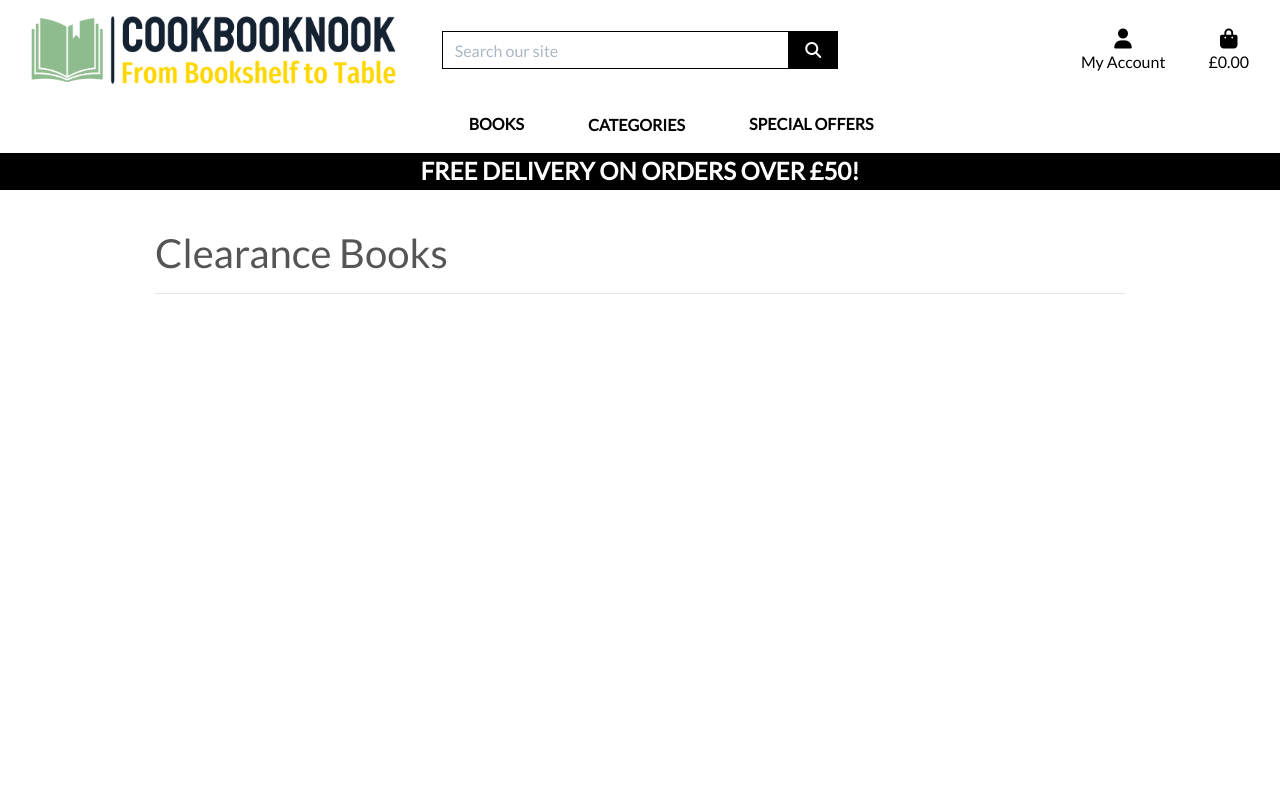
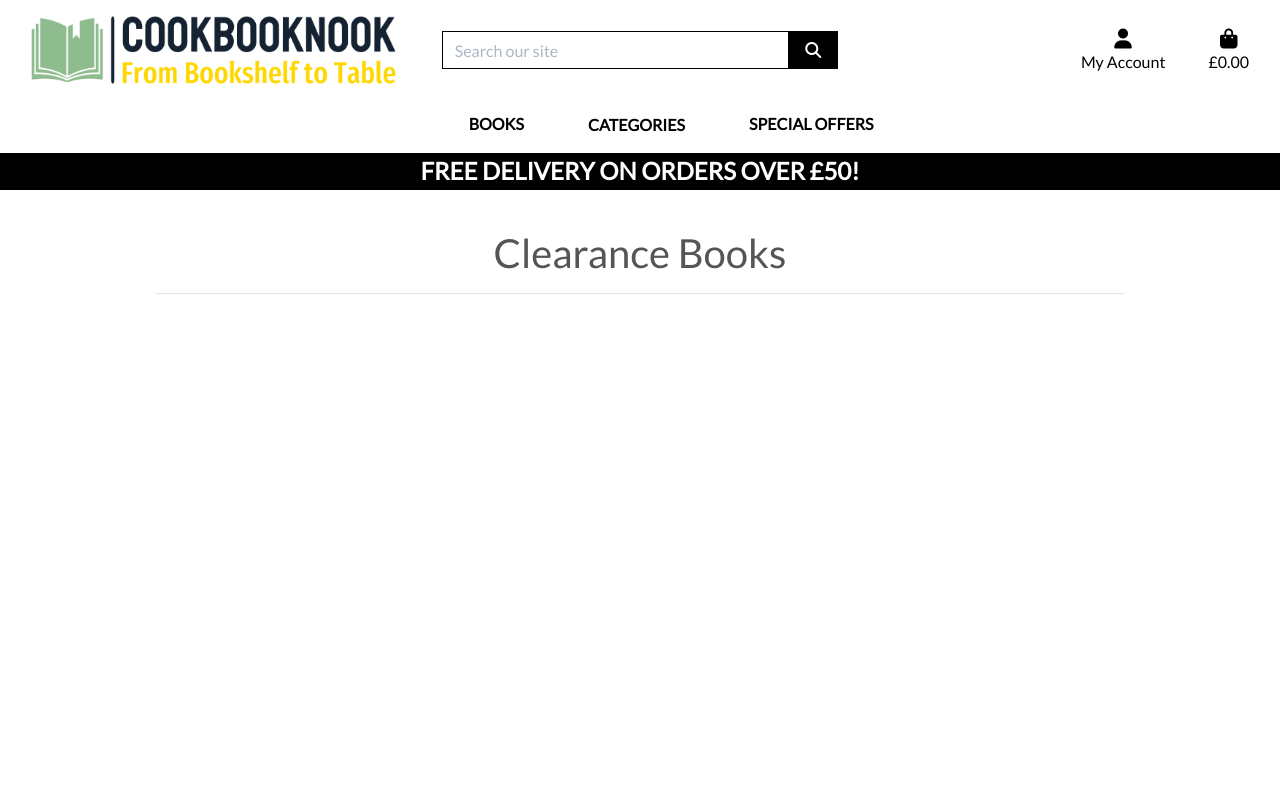
Before and after one commit to STRAN90/milestone-project-4, a Django app: page /books/clearance/ in a window 1280 px wide. Run offline with Django 3.2, Linux system fonts and the light colour scheme; data that the repository does not hold is empty; some libraries are stand-ins or nearby versions.

Commit message:
Add style to heading on templates

```diff
--- a/books/templates/books/clearance_books.html
+++ b/books/templates/books/clearance_books.html
@@ -11,7 +11,7 @@
 {% block content %}
 <div class="overlay"></div>
 <div class="container-fluid">
-    <div class="container">
+    <div class="container text-center">
         <hr>
         <h1>Clearance Books</h1>
         <hr>
--- a/books/templates/books/new_arrivals.html
+++ b/books/templates/books/new_arrivals.html
@@ -11,7 +11,7 @@
 {% block content %}
 <div class="overlay"></div>
 <div class="container-fluid">
-    <div class="container">
+    <div class="container text-center">
         <hr>
         <h1>New Arrivals</h1>
         <hr>
```
